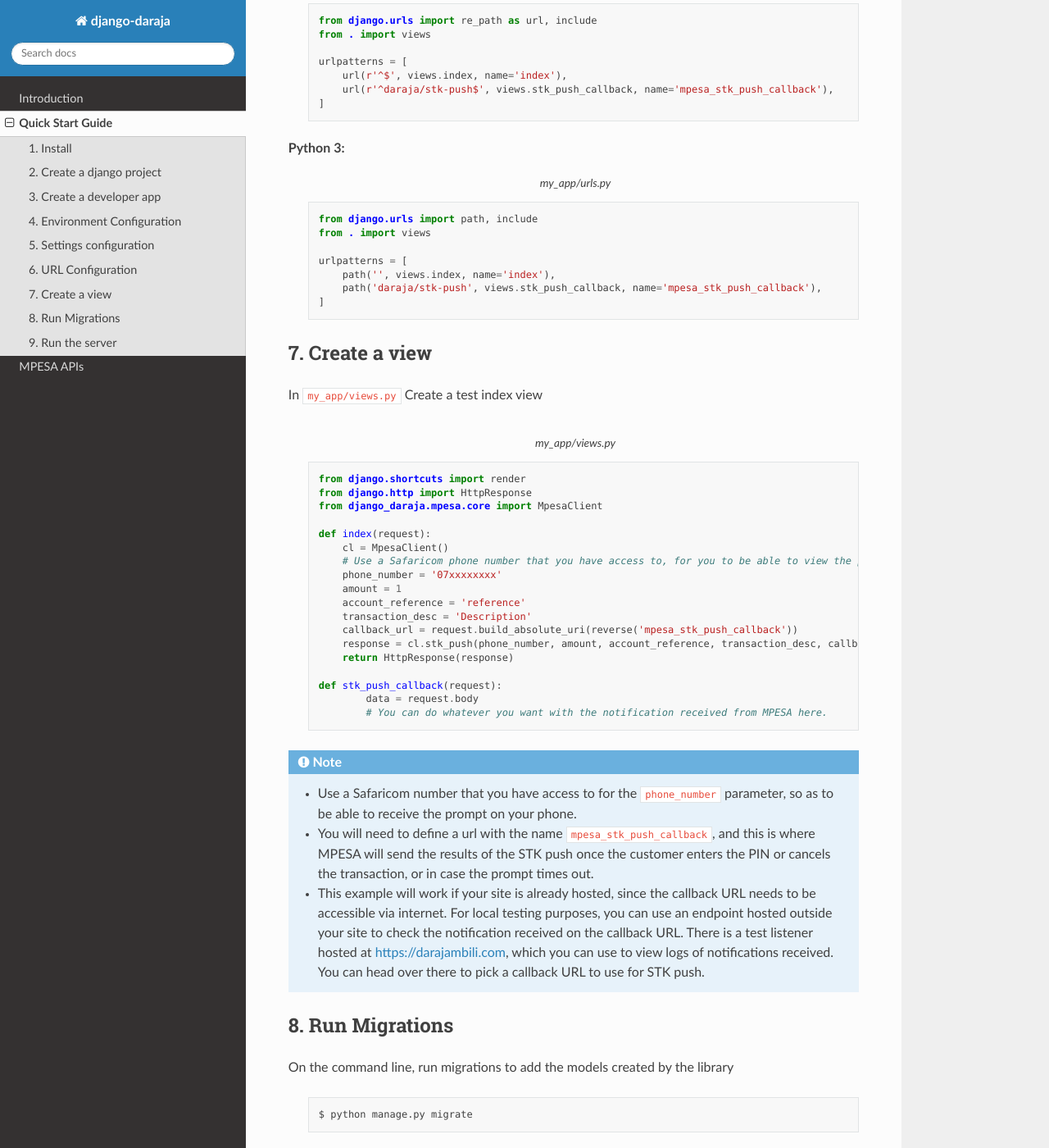
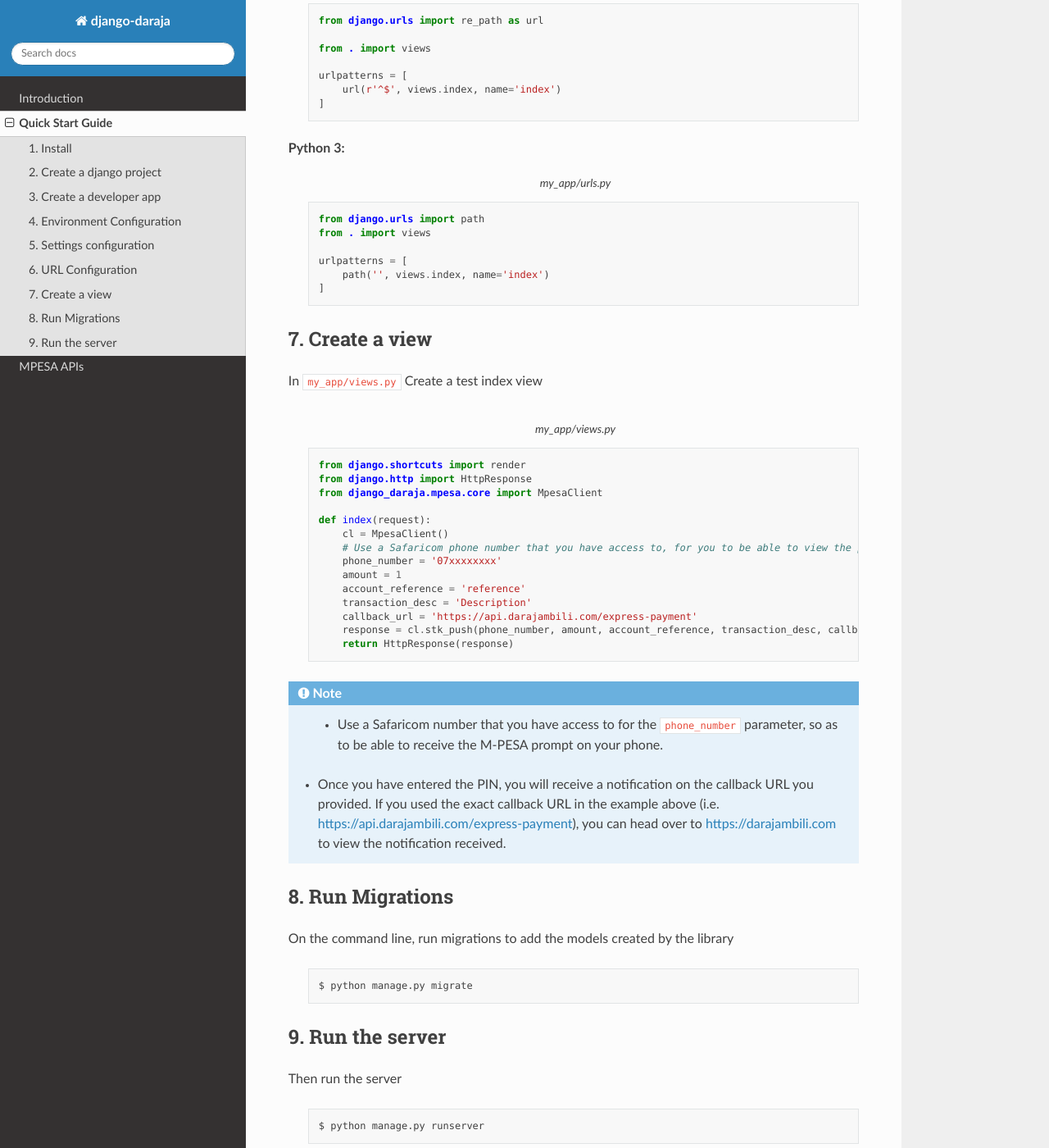
Before and after one commit to martinmogusu/django-daraja, a Sphinx documentation site: the page built from docs/pages/quick_start.rst, in a window 1280 px wide and 1400 px high, scrolled down 2967 px. Shown: the whole window at 82% size. Built offline with Sphinx 7.4.7 and the Read the Docs theme 2.0.0, drawn with Linux system fonts in a browser that asks for light colours.

Commit message:
Update URLs in documentation (#10)

```diff
--- a/docs/pages/introduction.rst
+++ b/docs/pages/introduction.rst
@@ -30,8 +30,8 @@ An example, to send an STK push prompt to customer phone, then display response
             amount = 1
             account_reference = 'reference'
             transaction_desc = 'Description'
-            callback_url = request.build_absolute_uri(reverse('mpesa_stk_push_callback'))
+            callback_url = 'https://api.darajambili.com/express-payment'
             response = cl.stk_push(phone_number, amount, account_reference, transaction_desc, callback_url)
             return HttpResponse(response)
 
-On your browser, you will receive the API response message. You will also receive a notification on the callback endpoint (In this case the URL with the name ``mpesa_stk_push_callback``), having the results of the STK push.
+On your browser, you will receive the API response message and on the phone number specified you will receive an MPESA PIN prompt. Once you have entered the PIN, you will receive a notification on the callback URL you provided. If you used the exact callback URL in the example above (i.e. https://api.darajambili.com/express-payment), you can head over to https://darajambili.com to view the notification received.
--- a/docs/pages/quick_start.rst
+++ b/docs/pages/quick_start.rst
@@ -137,12 +137,12 @@ Python 2:
     	:caption: my_app/urls.py
     	:name: my_app_urls_python_2
 
-        from django.urls import re_path as url, include
+        from django.urls import re_path as url
+
         from . import views
 
         urlpatterns = [
-            url(r'^$', views.index, name='index'),
-            url(r'^daraja/stk-push$', views.stk_push_callback, name='mpesa_stk_push_callback'),
+            url(r'^$', views.index, name='index')
         ]
 
 Python 3:
@@ -150,12 +150,11 @@ Python 3:
     	:caption: my_app/urls.py
     	:name: my_app_urls_python_3
 
-        from django.urls import path, include
+        from django.urls import path
         from . import views
 
         urlpatterns = [
-            path('', views.index, name='index'),
-            path('daraja/stk-push', views.stk_push_callback, name='mpesa_stk_push_callback'),
+            path('', views.index, name='index')
         ]
 
 7. Create a view
@@ -178,18 +177,13 @@ In ``my_app/views.py`` Create a test index view
             amount = 1
             account_reference = 'reference'
             transaction_desc = 'Description'
-            callback_url = request.build_absolute_uri(reverse('mpesa_stk_push_callback'))
+            callback_url = 'https://api.darajambili.com/express-payment'
             response = cl.stk_push(phone_number, amount, account_reference, transaction_desc, callback_url)
             return HttpResponse(response)
 
-        def stk_push_callback(request):
-        	data = request.body
-        	# You can do whatever you want with the notification received from MPESA here.
-
 .. note::
-	- Use a Safaricom number that you have access to for the ``phone_number`` parameter, so as to be able to receive the prompt on your phone.
-	- You will need to define a url with the name ``mpesa_stk_push_callback``, and this is where MPESA will send the results of the STK push once the customer enters the PIN or cancels the transaction, or in case the prompt times out.
-	- This example will work if your site is already hosted, since the callback URL needs to be accessible via internet. For local testing purposes, you can use an endpoint hosted outside your site to check the notification received on the callback URL. There is a test listener hosted at https://darajambili.com, which you can use to view logs of notifications received. You can head over there to pick a callback URL to use for STK push.
+	- Use a Safaricom number that you have access to for the ``phone_number`` parameter, so as to be able to receive the M-PESA prompt on your phone.
+    - Once you have entered the PIN, you will receive a notification on the callback URL you provided. If you used the exact callback URL in the example above (i.e. https://api.darajambili.com/express-payment), you can head over to https://darajambili.com to view the notification received.
 
 8. Run Migrations
 -----------------
```
Also changed, not shown: README.md (+4 -8 lines), docs/pages/apis/b2c_payment.rst (+4 -4 lines), docs/pages/apis/stk_push.rst (+3 -4 lines).
